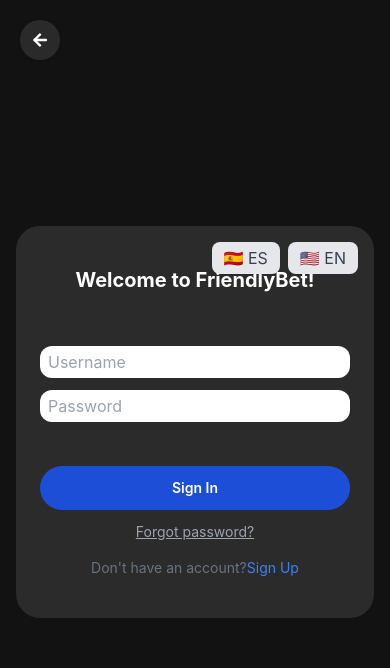
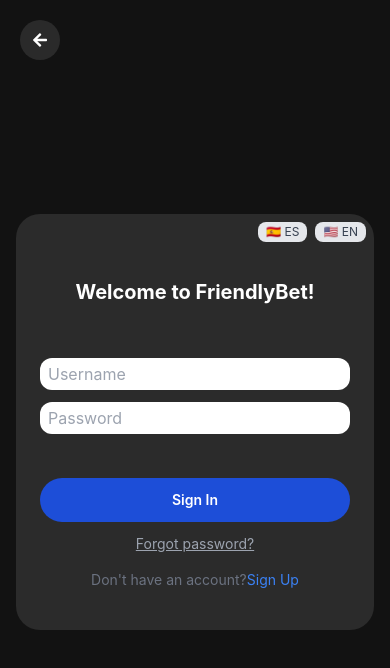
Before and after one commit to nicoclo205/web-nico-project-fe, a React (Vite) app: page /login in a window 390 px wide. Shown: the top 668 px of the page. Built offline with nearby package versions, Linux system fonts and the light colour scheme; no server answers.

Commit message:
Mobile polish: compact language selector, logout icon

```diff
--- a/src/components/LanguageSelectorEnhanced.tsx
+++ b/src/components/LanguageSelectorEnhanced.tsx
@@ -25,7 +25,7 @@
     <div className="flex items-center space-x-2">
       <button
         onClick={() => changeLanguage('es')}
-        className={`px-3 py-1 rounded-lg transition-all ${
+        className={`px-2 py-0.5 text-xs sm:px-3 sm:py-1 sm:text-sm rounded-lg transition-all ${
           i18n.language === 'es'
             ? 'bg-blue-500 text-white shadow-lg scale-105'
             : 'bg-gray-200 text-gray-700 hover:bg-gray-300'
@@ -36,7 +36,7 @@
       </button>
       <button
         onClick={() => changeLanguage('en')}
-        className={`px-3 py-1 rounded-lg transition-all ${
+        className={`px-2 py-0.5 text-xs sm:px-3 sm:py-1 sm:text-sm rounded-lg transition-all ${
           i18n.language === 'en'
             ? 'bg-blue-500 text-white shadow-lg scale-105'
             : 'bg-gray-200 text-gray-700 hover:bg-gray-300'
--- a/src/pages/HomePage.tsx
+++ b/src/pages/HomePage.tsx
@@ -1,6 +1,7 @@
 import { useTranslation } from 'react-i18next';
 import { API_BASE_URL } from '../config/api';
 import { GiSoccerField, GiSoccerBall } from "react-icons/gi";
+import { FiLogOut } from "react-icons/fi";
 import { MdMeetingRoom, MdSportsTennis, MdSportsBasketball } from "react-icons/md";
 import { IoIosChatbubbles, IoMdTrophy, IoMdNotifications } from "react-icons/io";
 import AppShell from "../components/AppShell";
@@ -107,7 +108,7 @@
               className="btn-danger text-xs md:text-sm px-3 md:px-4"
             >
               <span className="hidden sm:inline">{t('common:logout')}</span>
-              <span className="sm:hidden">{t('common:out')}</span>
+              <FiLogOut className="sm:hidden w-4 h-4" aria-label={t('common:logout')} />
             </button>
           </div>
         </header>
--- a/src/pages/Login.tsx
+++ b/src/pages/Login.tsx
@@ -245,7 +245,7 @@
 
       <div className="w-full lg:w-[85vw] lg:h-[85vh] rounded-3xl bg-myGray flex flex-col lg:flex-row p-2 sm:p-4 overflow-hidden relative">
         {/* Language selector */}
-        <div className="absolute top-4 right-4 z-20">
+        <div className="absolute top-2 right-2 sm:top-4 sm:right-4 z-20">
           <LanguageSelectorEnhanced />
         </div>
 
@@ -273,7 +273,7 @@
         <div className="w-full lg:w-full h-full flex flex-col lg:flex-row justify-between overflow-hidden">
 
           {/* Login Form */}
-          <div className={`w-full lg:w-1/2 h-full flex flex-col justify-center items-center py-8 px-4 transition-all duration-500 lg:duration-300 ease-in-out
+          <div className={`w-full lg:w-1/2 h-full flex flex-col justify-center items-center pt-14 pb-8 sm:py-8 px-4 transition-all duration-500 lg:duration-300 ease-in-out
             ${isLoginView ? 'opacity-100 z-10 translate-x-0' : 'opacity-0 lg:opacity-0 translate-x-full sm:translate-x-full md:translate-x-full lg:translate-x-0 absolute lg:relative pointer-events-none'}`}>
             <div className="text-white text-xl sm:text-2xl mb-8 lg:mb-16 font-bold text-center">
               <h1>{t('auth:title')}</h1>
@@ -358,7 +358,7 @@
           </div>
 
           {/* Register Form */}
-          <div className={`w-full lg:w-1/2 h-full flex flex-col justify-center items-center py-8 px-4 transition-all duration-500 lg:duration-300 ease-in-out
+          <div className={`w-full lg:w-1/2 h-full flex flex-col justify-center items-center pt-14 pb-8 sm:py-8 px-4 transition-all duration-500 lg:duration-300 ease-in-out
             ${!isLoginView ? 'opacity-100 z-10 translate-x-0' : 'opacity-0 lg:opacity-0 -translate-x-full sm:-translate-x-full md:-translate-x-full lg:translate-x-0 absolute lg:relative pointer-events-none'}`}>
             <div className="text-white text-xl sm:text-2xl mb-4 lg:mb-8 font-bold text-center">
               <h1>{t('auth:registerTitle')}</h1>
--- a/src/pages/Rooms.tsx
+++ b/src/pages/Rooms.tsx
@@ -1,7 +1,7 @@
 import { useTranslation } from 'react-i18next';
 import React, { useState, useEffect } from 'react';
 import { useNavigate } from 'react-router-dom';
-import { FiSearch, FiPlus, FiUsers } from "react-icons/fi";
+import { FiSearch, FiPlus, FiUsers, FiLogOut } from "react-icons/fi";
 import { useAuth } from '../hooks/useAuth';
 import AppShell from '../components/AppShell';
 import { API_BASE_URL } from '../config/api';
@@ -254,7 +254,7 @@
 							className="btn-danger text-xs md:text-sm px-3 md:px-4"
 						>
 							<span className="hidden sm:inline">{t('common:logout')}</span>
-							<span className="sm:hidden">{t('common:out')}</span>
+							<FiLogOut className="sm:hidden w-4 h-4" aria-label={t('common:logout')} />
 						</button>
 					</div>
 				</header>
--- a/src/pages/Settings.tsx
+++ b/src/pages/Settings.tsx
@@ -1,7 +1,7 @@
 import { useTranslation } from 'react-i18next';
 import { useState, useEffect } from 'react';
 import { useNavigate } from 'react-router-dom';
-import { FiUser, FiPhone, FiImage, FiTrash2, FiSave, FiCheck, FiMail } from "react-icons/fi";
+import { FiUser, FiPhone, FiImage, FiTrash2, FiSave, FiCheck, FiMail, FiLogOut } from "react-icons/fi";
 import LanguageSelectorEnhanced from '../components/LanguageSelectorEnhanced';
 import AppShell from '../components/AppShell';
 import ConfirmDialog from '../components/ConfirmDialog';
@@ -156,7 +156,7 @@
                             className="btn-danger text-xs md:text-sm px-3 md:px-4"
                         >
                             <span className="hidden sm:inline">{t('common:logout')}</span>
-                            <span className="sm:hidden">{t('common:out')}</span>
+                            <FiLogOut className="sm:hidden w-4 h-4" aria-label={t('common:logout')} />
                         </button>
                     </div>
                 </header>
--- a/src/pages/SoccerMatches.tsx
+++ b/src/pages/SoccerMatches.tsx
@@ -1,7 +1,7 @@
 import { useTranslation } from 'react-i18next';
 import React, { useEffect, useState } from 'react';
 import { useNavigate, useSearchParams } from 'react-router-dom';
-import { FiSearch, FiFilter } from "react-icons/fi";
+import { FiSearch, FiFilter, FiLogOut } from "react-icons/fi";
 import { useAuth } from '../hooks/useAuth';
 import AppShell from '../components/AppShell';
 import { API_BASE_URL } from '../config/api';
@@ -340,7 +340,7 @@
 							className="btn-danger text-xs md:text-sm px-3 md:px-4"
 						>
 							<span className="hidden sm:inline">{t('common:logout')}</span>
-							<span className="sm:hidden">{t('common:out')}</span>
+							<FiLogOut className="sm:hidden w-4 h-4" aria-label={t('common:logout')} />
 						</button>
 					</div>
 				</header>
```
